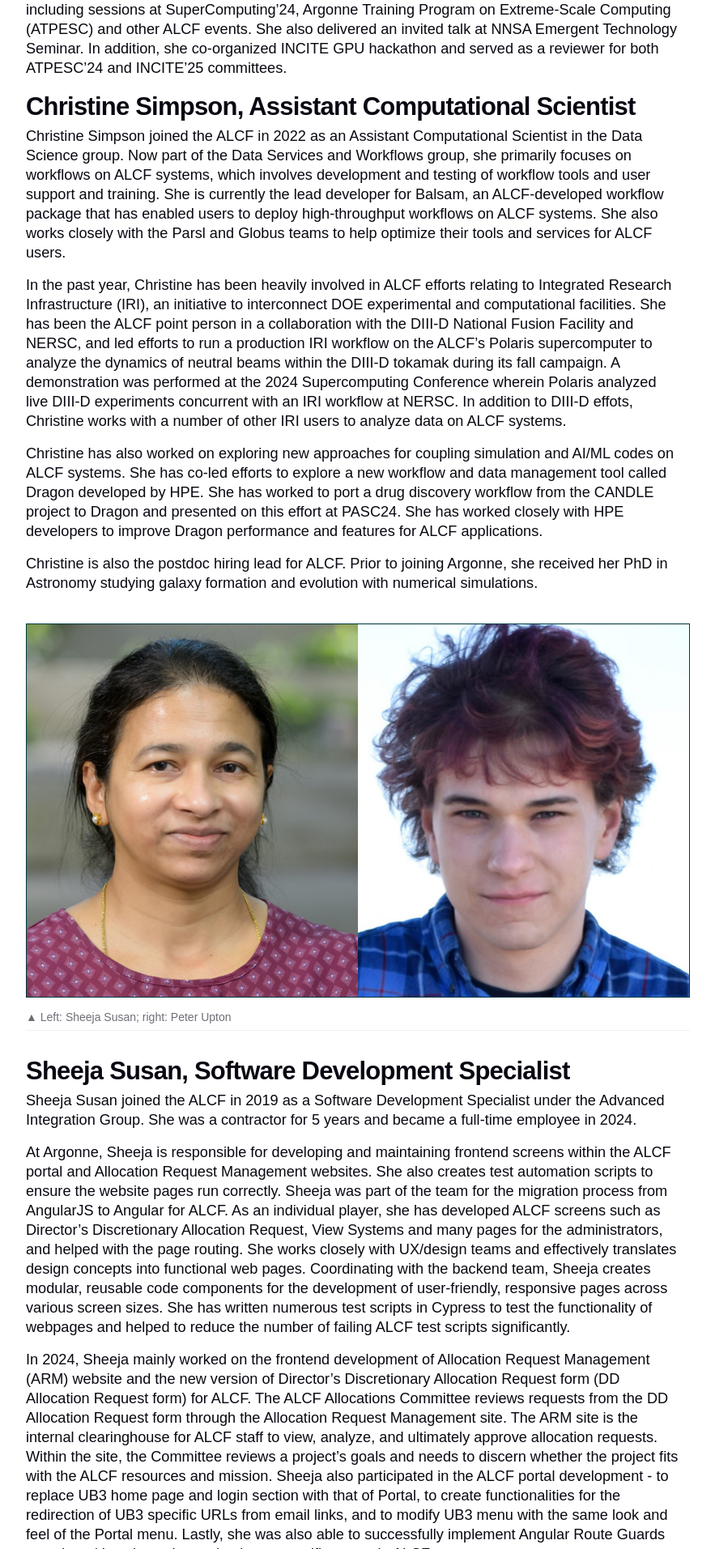
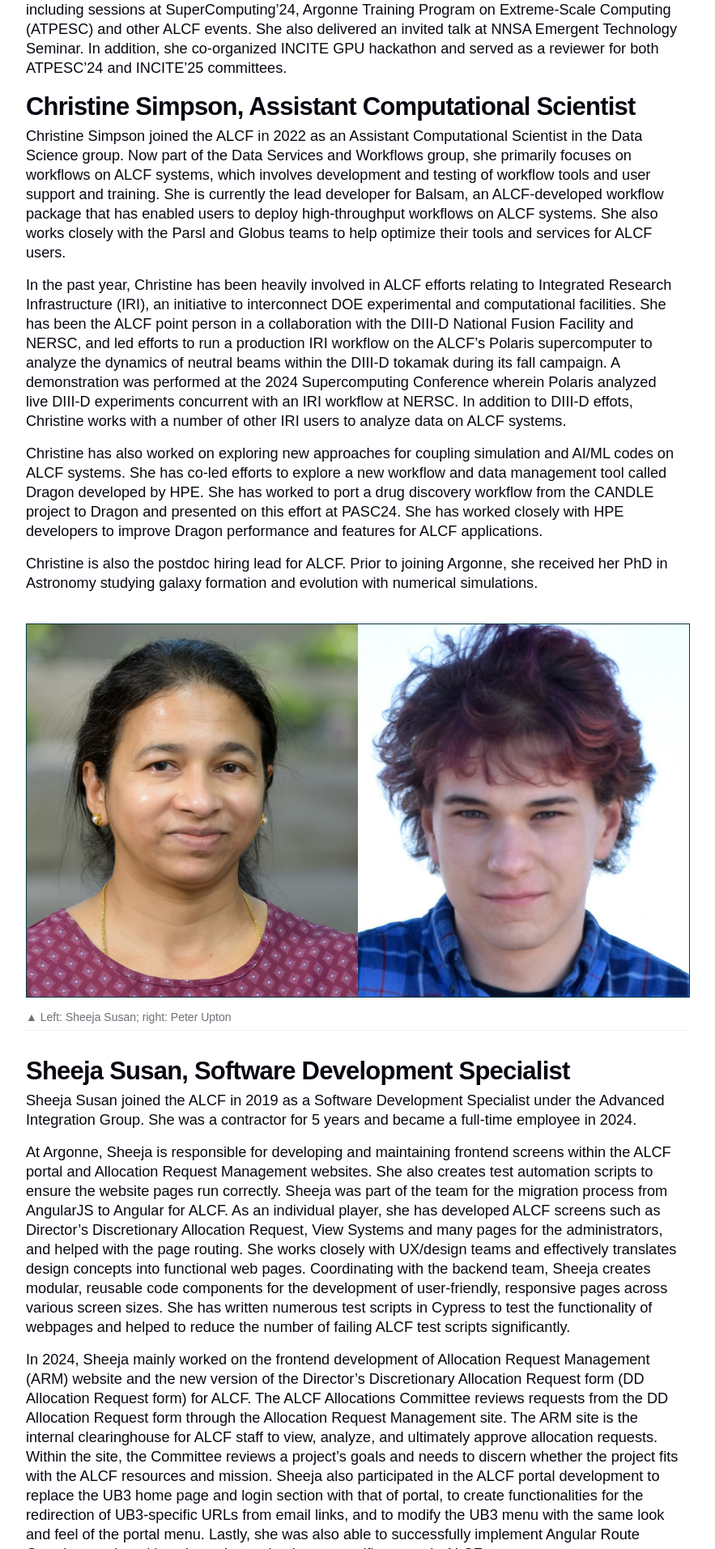
Before and after one commit to argonne-lcf/AR2024, a Jekyll site: the page built from 04_expertise-and-resources/staff-spotlights.md, in a window 1280 px wide. Shown: the part 3087-5000 px from the top of the page at 81% size, without its empty margins (303-1186 px from the left). Built offline with Jekyll 4.4.1, drawn with Linux system fonts in a browser that asks for light colours; some web fonts are replaced; some of the changed text lies outside the part shown.

Commit message:
Update staff-spotlights.md
susan

```diff
--- a/04_expertise-and-resources/staff-spotlights.md
+++ b/04_expertise-and-resources/staff-spotlights.md
@@ -75,7 +75,7 @@ Sheeja Susan joined the ALCF in 2019 as a Software Development Specialist under
 At Argonne, Sheeja is responsible for developing and maintaining frontend screens within the ALCF portal and Allocation Request Management websites. She also creates test automation scripts to ensure the website pages run correctly. Sheeja was part of the team for the migration process from AngularJS to Angular for ALCF. As an individual player, she has developed ALCF screens such as Director's Discretionary Allocation Request, View Systems and many pages for the administrators, and helped with the page routing. She works closely with UX/design teams and effectively translates design concepts into functional web pages. Coordinating with the backend team, Sheeja creates modular, reusable code components for the development of user-friendly, responsive pages across various screen sizes. She has written numerous test scripts in Cypress to test the functionality of webpages and helped to reduce the number of failing ALCF test scripts significantly.
 
 
-In 2024, Sheeja mainly worked on the frontend development of Allocation Request Management (ARM) website and the new version of Director's Discretionary Allocation Request form (DD Allocation Request form) for ALCF. The ALCF Allocations Committee reviews requests from the DD Allocation Request form through the Allocation Request Management site. The ARM site is the internal clearinghouse for ALCF staff to view, analyze, and ultimately approve allocation requests. Within the site, the Committee reviews a project's goals and needs to discern whether the project fits with the ALCF resources and mission. Sheeja also participated in the ALCF portal development - to replace UB3 home page and login section with that of Portal, to create functionalities for the redirection of UB3 specific URLs from email links, and to modify UB3 menu with the same look and feel of the Portal menu. Lastly, she was also able to successfully implement Angular Route Guards to activate/deactivate the navigation to specific routes in ALCF.
+In 2024, Sheeja mainly worked on the frontend development of Allocation Request Management (ARM) website and the new version of the Director's Discretionary Allocation Request form (DD Allocation Request form) for ALCF. The ALCF Allocations Committee reviews requests from the DD Allocation Request form through the Allocation Request Management site. The ARM site is the internal clearinghouse for ALCF staff to view, analyze, and ultimately approve allocation requests. Within the site, the Committee reviews a project's goals and needs to discern whether the project fits with the ALCF resources and mission. Sheeja also participated in the ALCF portal development to replace the UB3 home page and login section with that of portal, to create functionalities for the redirection of UB3-specific URLs from email links, and to modify the UB3 menu with the same look and feel of the portal menu. Lastly, she was also able to successfully implement Angular Route Guards to activate/deactivate the navigation to specific routes in ALCF.
 
 
 ## Peter Upton, Systems Integration Administrator/Support
```
